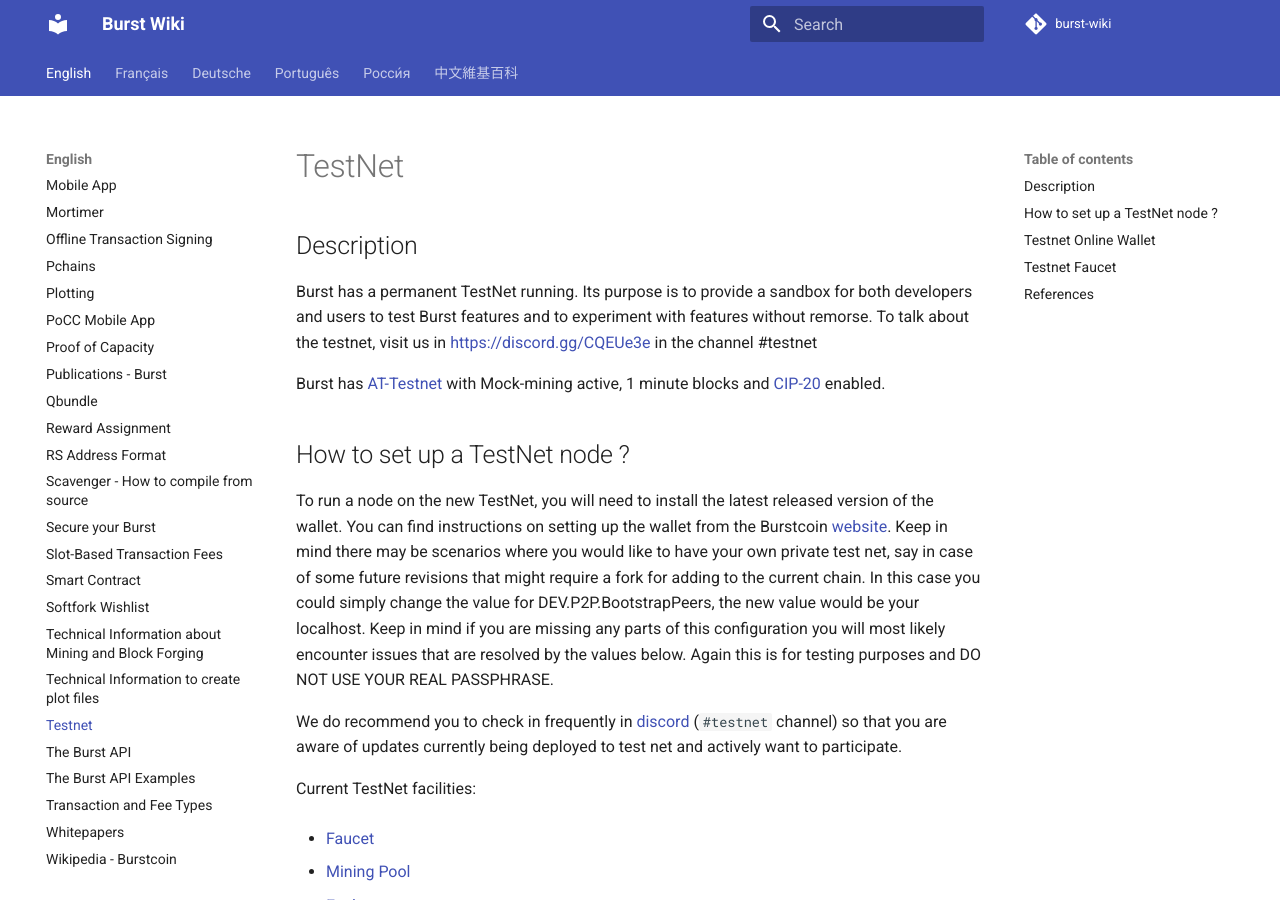
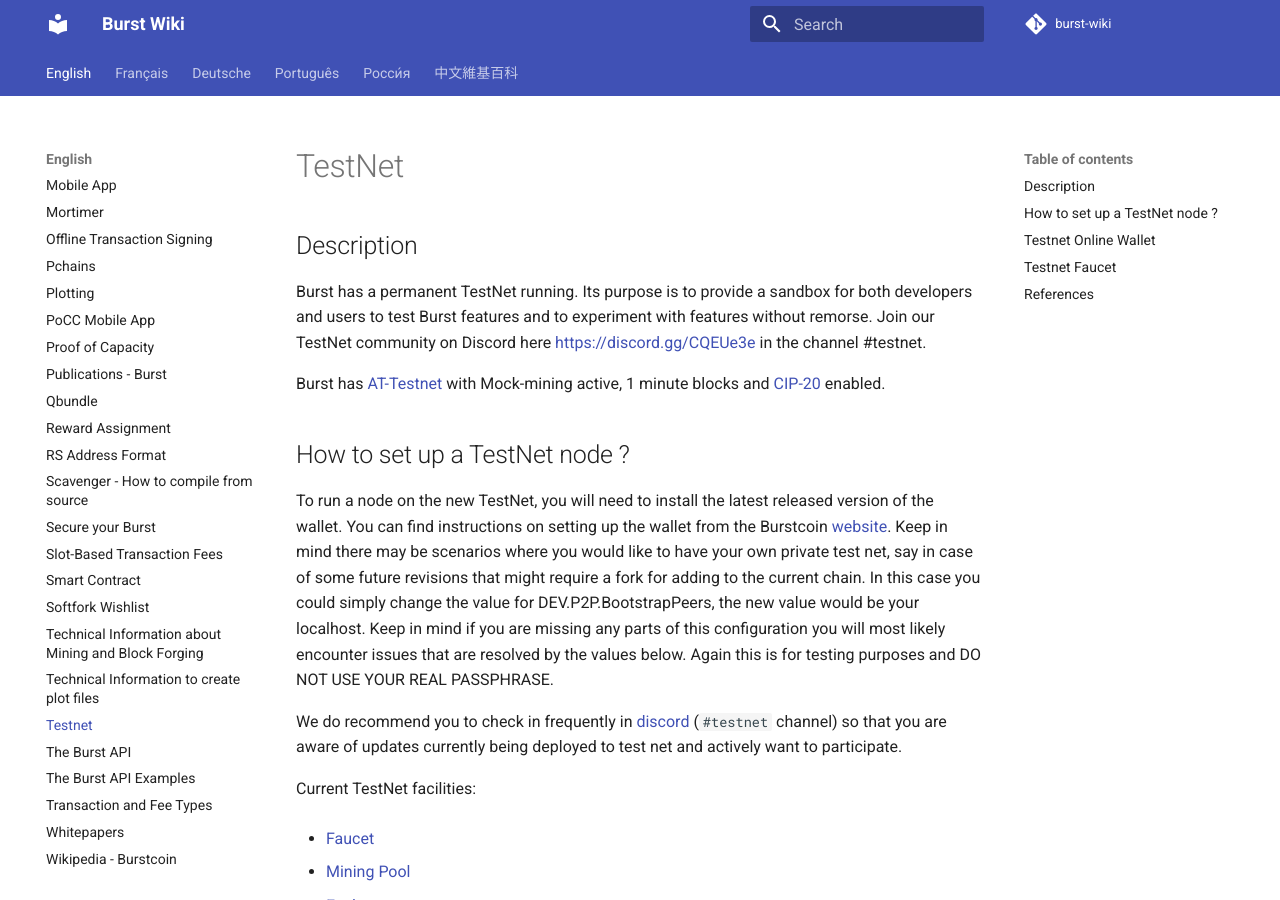
Before and after one commit to burst-apps-team/burst-wiki, an MkDocs documentation site: the page built from docs/en/testnet.md, in a window 1280 px wide and 900 px high. Built offline with MkDocs 1.6.1 and Material for MkDocs 9.7.7, drawn with Linux system fonts in a browser that asks for light colours; comment, search, counter and statistics services are not loaded; old or Windows-style settings are respelled for this version of MkDocs.

Commit message:
Update testnet.md

```diff
--- a/docs/en/testnet.md
+++ b/docs/en/testnet.md
@@ -2,7 +2,7 @@
 
 ## Description
 
-Burst has a permanent TestNet running. Its purpose is to provide a sandbox for both developers and users to test Burst features and to experiment with features without remorse. To talk about the testnet, visit us in <https://discord.gg/CQEUe3e> in the channel \#testnet
+Burst has a permanent TestNet running. Its purpose is to provide a sandbox for both developers and users to test Burst features and to experiment with features without remorse. Join our TestNet community on Discord here <https://discord.gg/CQEUe3e> in the channel \#testnet.
 
 Burst has [AT-Testnet](http://at-testnet.burst-alliance.org:6876/) with Mock-mining active, 1 minute blocks and [CIP-20](https://github.com/burst-apps-team/CIPs/blob/master/cip-0020.md) enabled.
 
```
